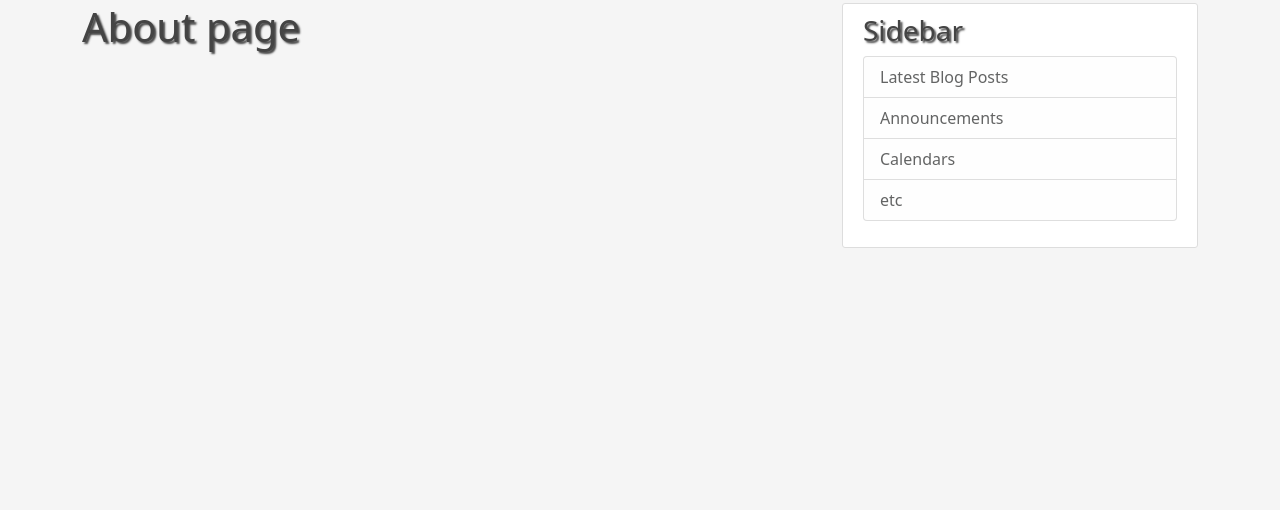
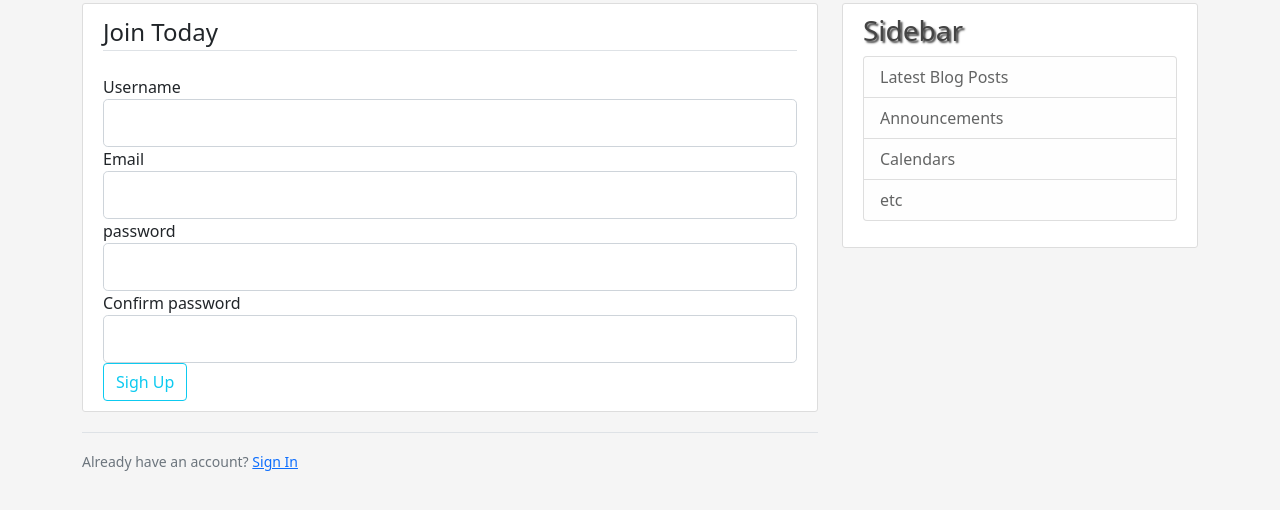
Before and after one commit to Geb54g/database, a Flask app: page /register in a window 1280 px wide. Shown: the part 85-595 px from the top of the page. Run offline with Flask 2, Linux system fonts and the light colour scheme.

Commit message:
bug:fixing on forms

```diff
--- a/app.py
+++ b/app.py
@@ -1,9 +1,10 @@
 from flask import Flask,render_template,url_for
 from forms import RegistrationForm,LoginForm
+from forms import validators
 
 app = Flask(__name__)
 
-app.config['SECTRET_KEY'] = '76bfd1aa0261f9781a899f00d901908c'
+app.config['SECRET_KEY'] = '76bfd1aa0261f9781a899f00d901908c'
 
 posts = [
     {
--- a/forms.py
+++ b/forms.py
@@ -1,6 +1,7 @@
 from flask_wtf import FlaskForm
 from wtforms import StringField,PasswordField,SubmitField,BooleanField
 from wtforms.validators import DataRequired,Length,Email,EqualTo
+from wtforms import validators
 
 class RegistrationForm(FlaskForm):
     username = StringField('Username',validators=[DataRequired(),Length(min=4, max=30)])
--- a/templates/register.html
+++ b/templates/register.html
@@ -1,4 +1,40 @@
 {% extends "base.html"%}
 {% block content%}
-    <h1>About page</h1>
+    <div class="content-section">
+        <form method="POST" action="">
+            {{form.hidden_tag()}}
+            <fieldset class="form-group">
+                <legend class="border-bottom mb-4">Join Today</legend>
+                <div class="form-group">
+                    {{form.username.label(class="form-control-label")}}
+                    {{form.username(class="form-control form-control-lg")}}
+                </div>
+                <div class="form-group">
+                    {{form.email.label(class="form-control-label")}}
+                    {{form.email(class="form-control form-control-lg")}}
+                </div>
+                <div class="form-group">
+                    {{form.password.label(class="form-control-label")}}
+                    {{form.password(class="form-control form-control-lg")}}
+                </div>
+                <div class="form-group">
+                    {{form.confirm_password.label(class="form-control-label")}}
+                    {{form.confirm_password(class="form-control form-control-lg")}}
+                </div>
+
+            </fieldset>
+            <div class="form-group">
+                {{form.submit(class="btn btn-outline-info")}}
+
+            </div>
+
+        </form>
+    </div>
+    <div class="border-top pt-3">
+        <small class="text-muted">
+            Already have an account? <a class="ml-2" href="{{url_for('login')}}">Sign In</a>
+
+        </small>
+
+    </div>
 {% endblock content%}
```
